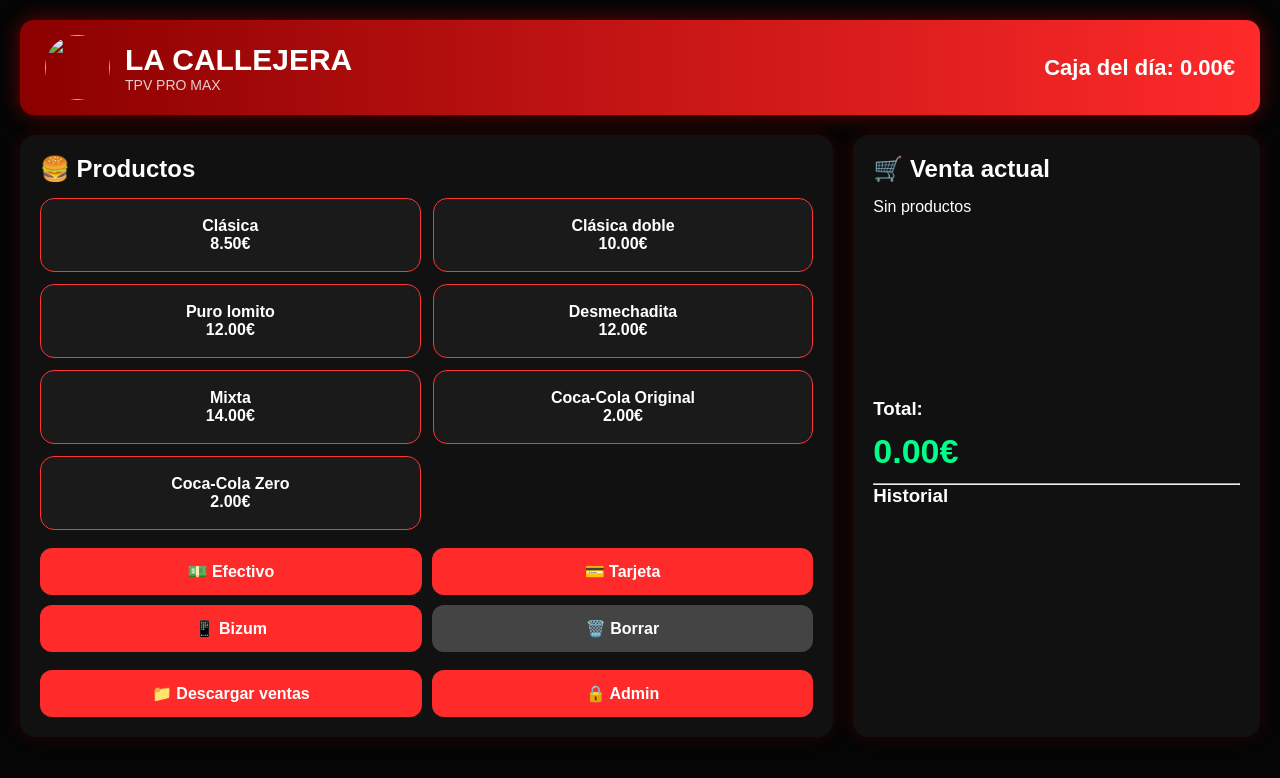
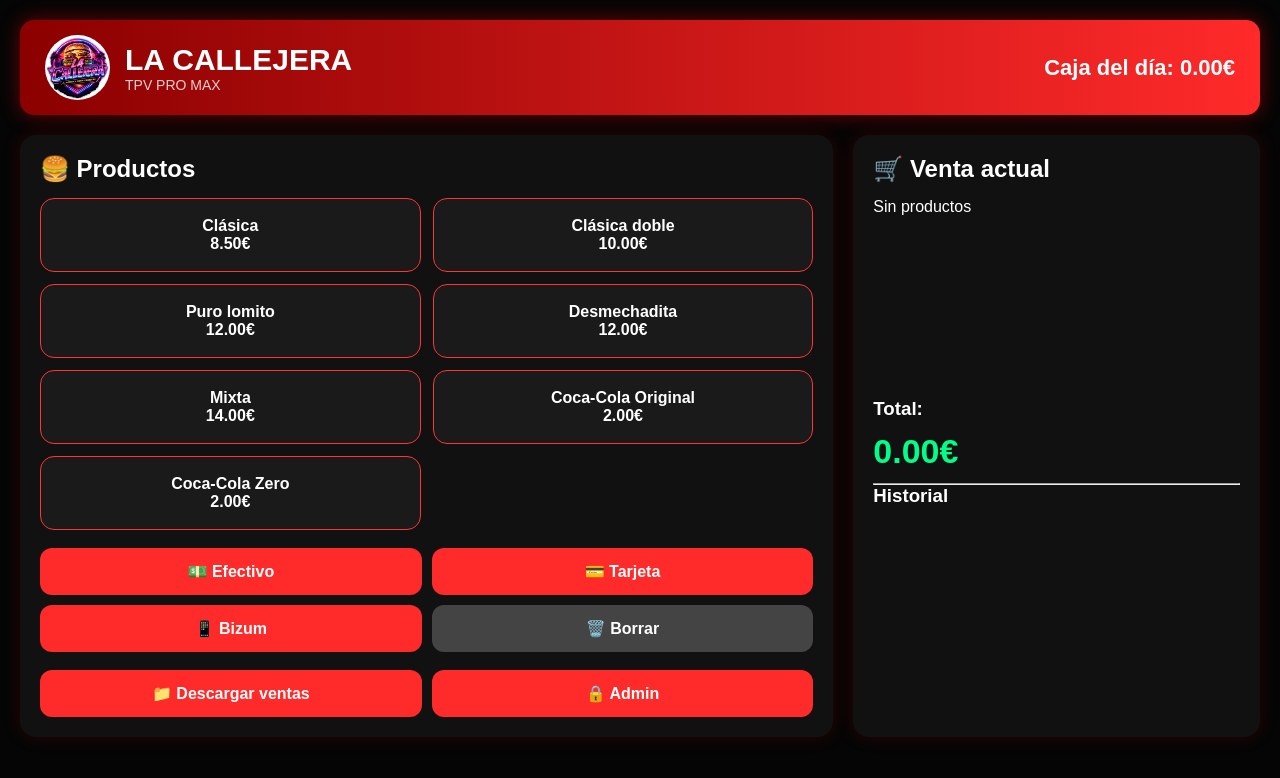
Before and after one commit to paredesalfredo94-coder/lacallejera-tpv, a plain HTML site: page index.html in a window 1280 px wide. Drawn offline with Linux system fonts and the light colour scheme.

Commit message:
Update index.html

```diff
--- a/index.html
+++ b/index.html
@@ -11,7 +11,7 @@
 
 <header class="topbar">
     <div class="logo-zone">
-<img src="logo.png" class="logo">
+<img src="logo.png.jpeg" class="logo">
         <div>
             <h1>LA CALLEJERA</h1>
             <p>TPV PRO MAX</p>
```
